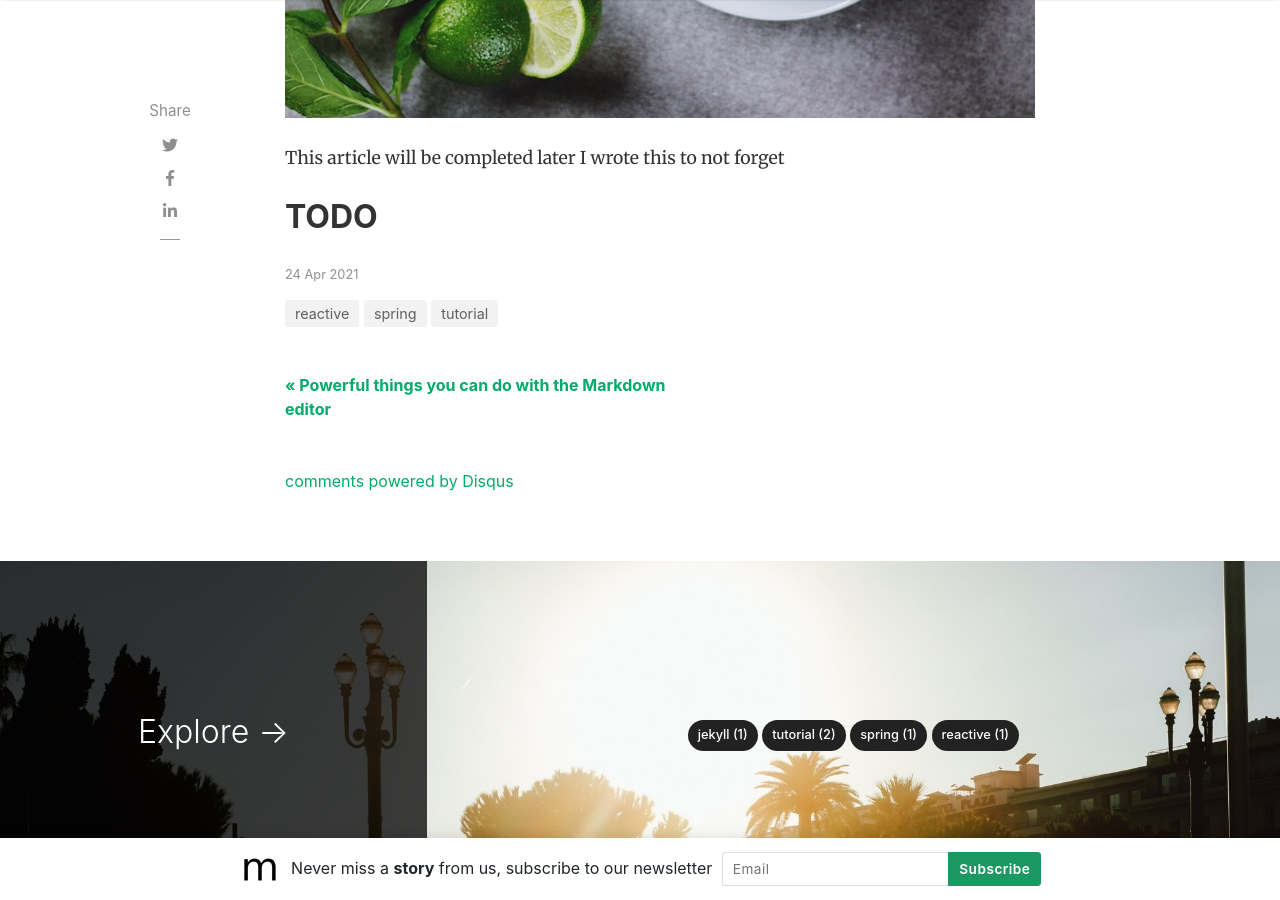
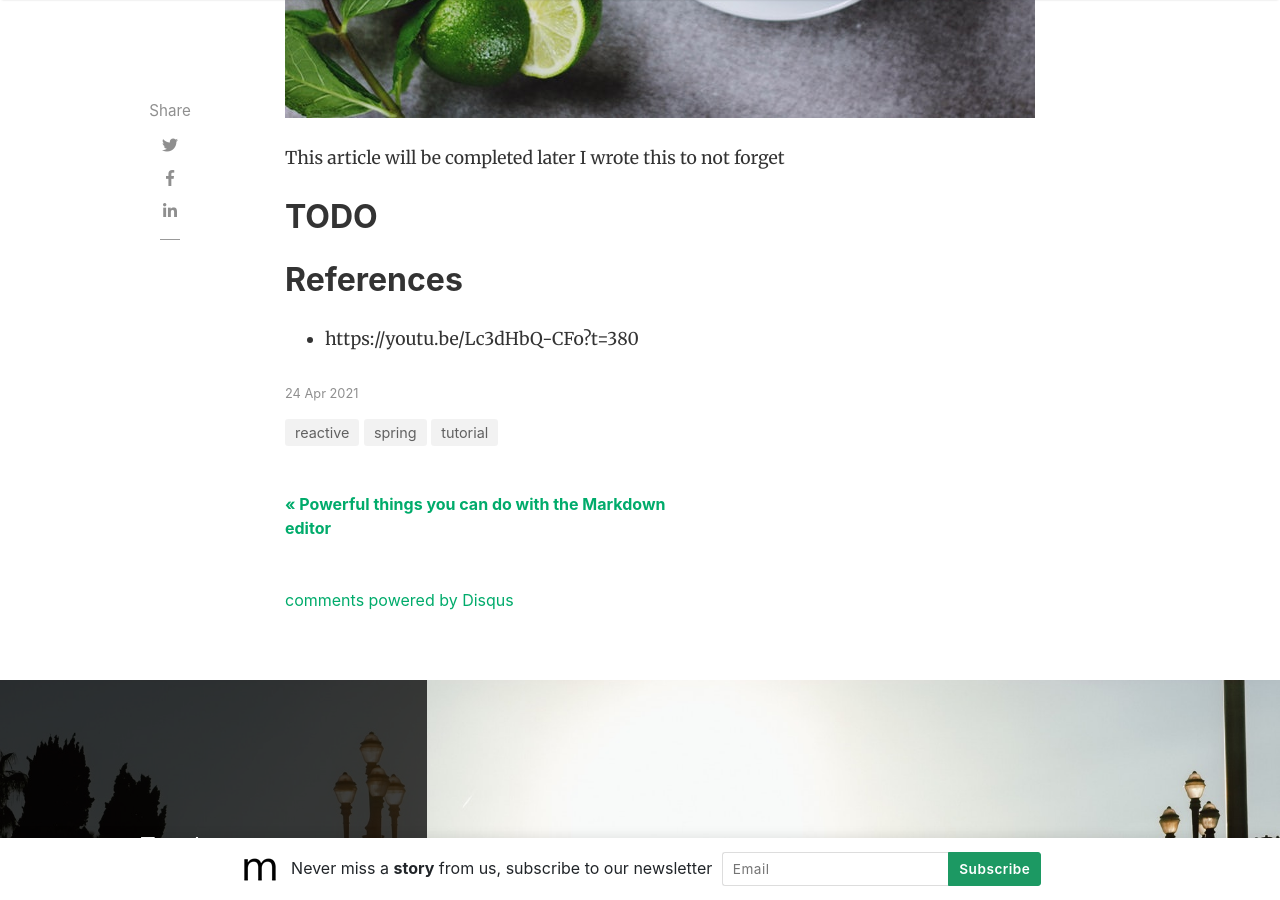
Before and after one commit to sebastienvermeille/sebastienvermeille.github.io, a Jekyll site: the page built from _posts/2021-04-24-spring-webflux-onErrorReturn-catch-exceptions.md, in a window 1280 px wide and 900 px high, scrolled down 941 px. Built offline with Jekyll 4.4.1, drawn with Linux system fonts in a browser that asks for light colours; nearby versions of some CDN libraries; comment, search, counter and statistics services are not loaded.

Commit message:
Add reference

```diff
--- a/_posts/2021-04-24-spring-webflux-onErrorReturn-catch-exceptions.md
+++ b/_posts/2021-04-24-spring-webflux-onErrorReturn-catch-exceptions.md
@@ -7,3 +7,6 @@
 ---
 This article will be completed later I wrote this to not forget
 ## TODO
+
+## References
+* https://youtu.be/Lc3dHbQ-CFo?t=380
```
